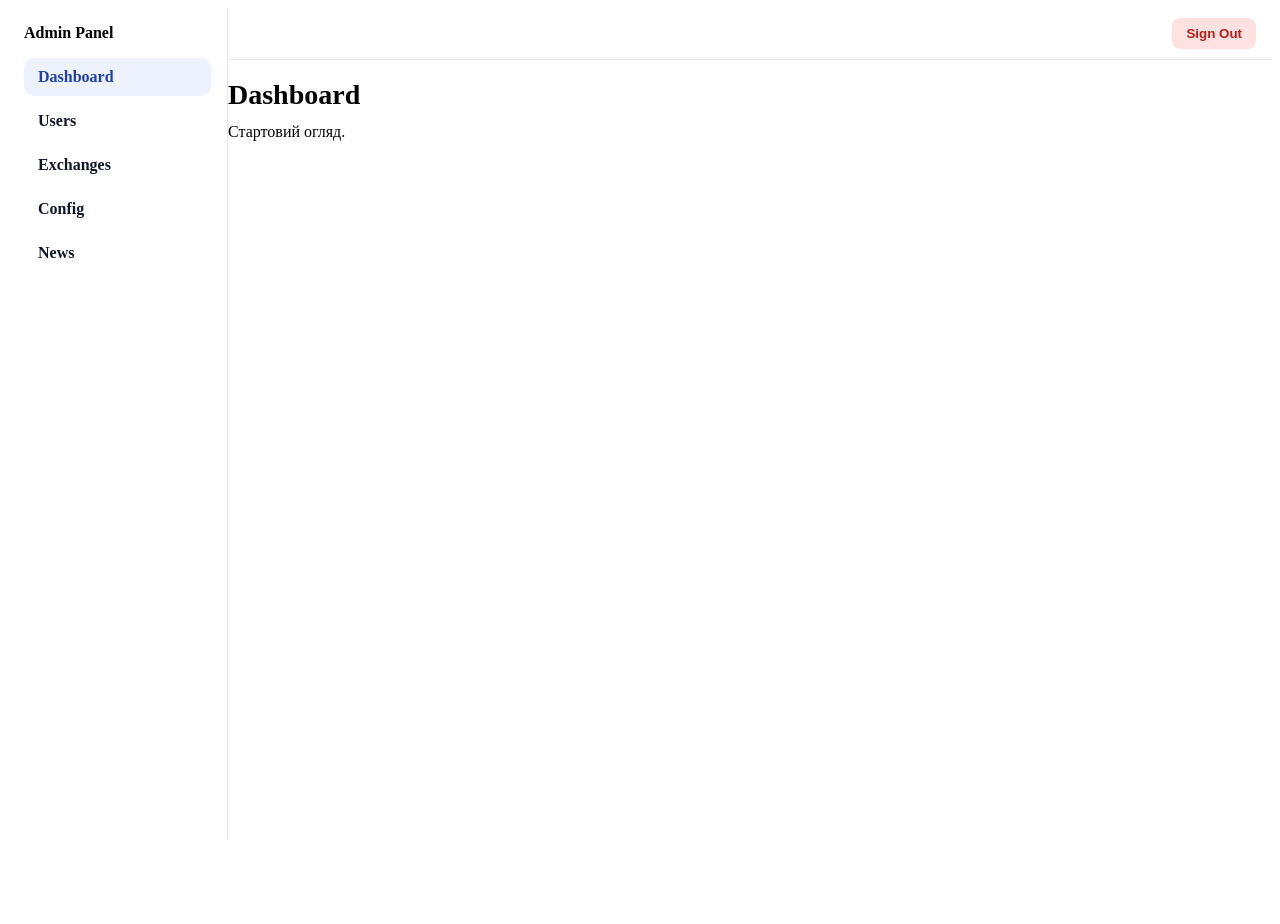
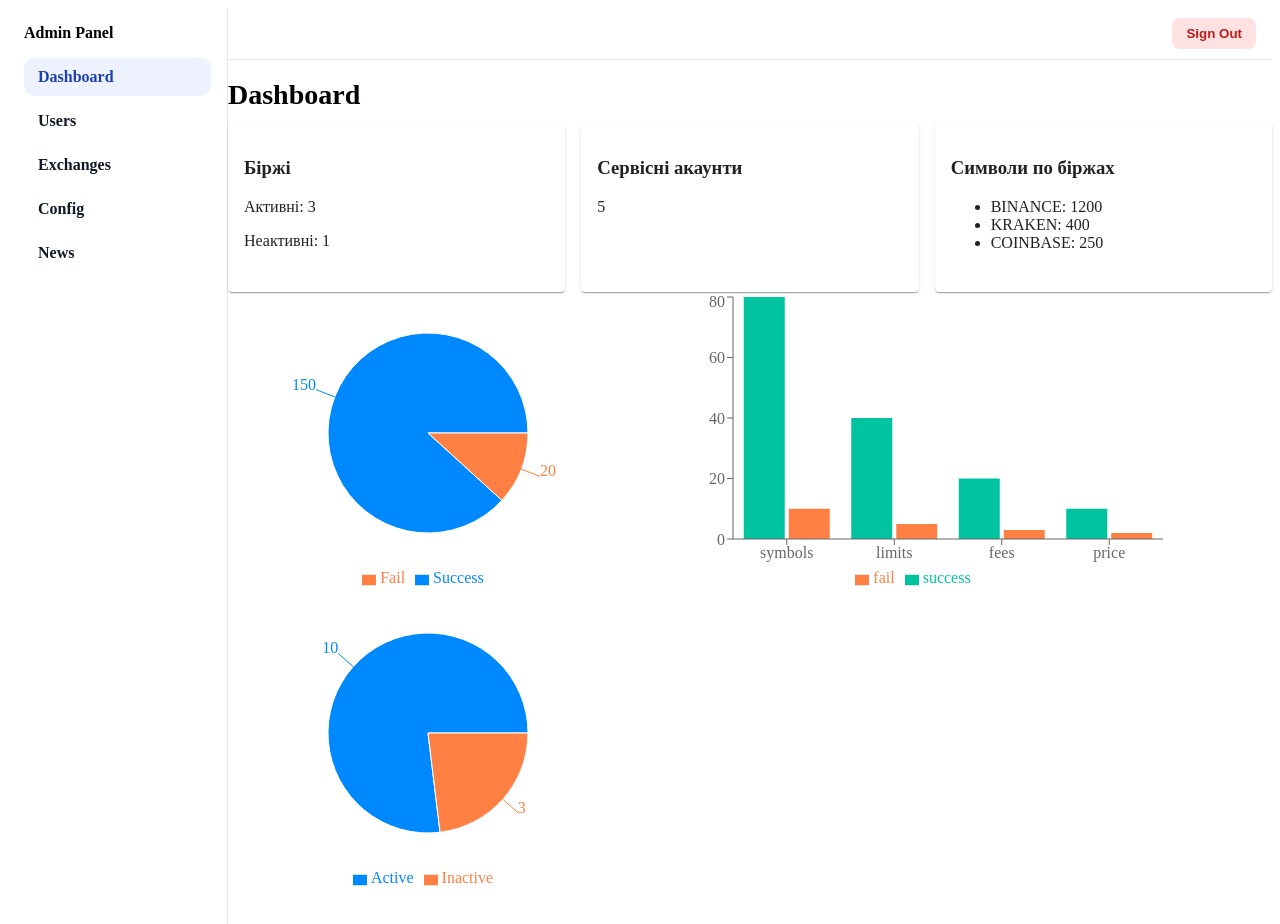
Before and after one commit to sliusenko/kube_trade_service, a React app in the folder ui/ui-admin/: page / in a window 1280 px wide. Before the commit the page ends 840 px from the top, so only its background shows below. Built offline with nearby package versions, Linux system fonts and the light colour scheme; the HTML template or start-up script is replaced by a standard one.

Commit message:
Update App.jsx

```diff
--- a/ui/ui-admin/src/App.jsx
+++ b/ui/ui-admin/src/App.jsx
@@ -1,11 +1,13 @@
-import React from "react";
+import React, { Suspense, lazy } from "react";
 import { NavLink, Route, Routes } from "react-router-dom";
 import { signOut } from "./utils/auth";
-import UsersPage from "./pages/UsersPage";
-import ExchangesPage from "./pages/ExchangesPage";
-import NewsPage from "./pages/NewsPage";
-import PageConfig from "./pages/PageConfig";
 
+// 🔹 Lazy imports
+const DashboardPage = lazy(() => import("./pages/DashboardPage"));
+const UsersPage = lazy(() => import("./pages/UsersPage"));
+const ExchangesPage = lazy(() => import("./pages/ExchangesPage"));
+const NewsPage = lazy(() => import("./pages/NewsPage"));
+const PageConfig = lazy(() => import("./pages/PageConfig"));
 
 const Page = ({ title, children }) => (
   <div className="p-6">
@@ -13,8 +15,6 @@ const Page = ({ title, children }) => (
     <div>{children}</div>
   </div>
 );
-
-const Dashboard = () => <Page title="Dashboard">Стартовий огляд.</Page>;
 
 const navStyle = ({ isActive }) => ({
   padding: "10px 14px",
@@ -62,14 +62,16 @@ export default function App() {
         </header>
 
         <main style={{ flex: 1 }}>
+          <Suspense fallback={<div style={{ padding: 20 }}>Loading...</div>}>
             <Routes>
-            <Route path="/" element={<Dashboard />} />
+              <Route path="/" element={<DashboardPage />} />
               <Route path="/users" element={<UsersPage />} />
               <Route path="/exchanges" element={<ExchangesPage />} />
               <Route path="/config" element={<PageConfig />} />
               <Route path="/news" element={<NewsPage />} />
               <Route path="*" element={<Page title="404">Сторінку не знайдено.</Page>} />
             </Routes>
+          </Suspense>
         </main>
       </div>
     </div>
```
Lines whose indentation alone changed are shown as unchanged.
